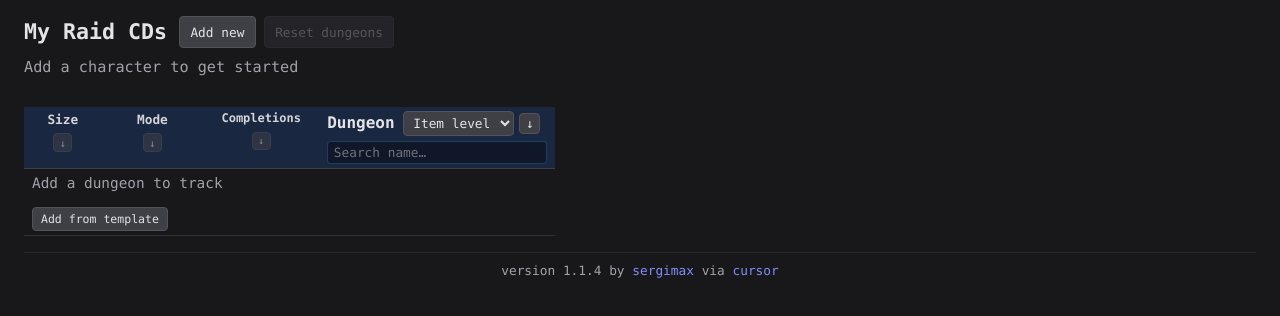
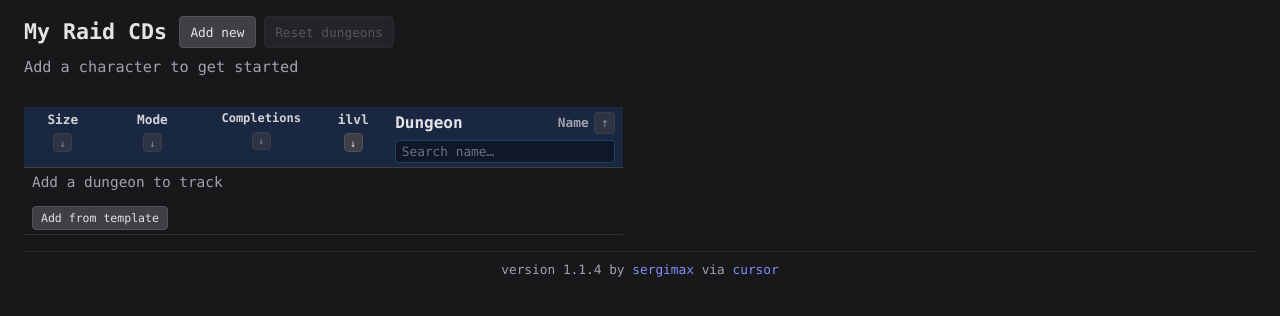
Before and after one commit to sergimax/my-raid-cds, a React (Vite) app: page / in a window 1280 px wide. Shown: the top 316 px of the page. Built offline with nearby package versions, Linux system fonts and the light colour scheme.

Commit message:
feat(dungeon-table): add starting item level column with sorting functionality and update table layout

```diff
--- a/src/components/dungeon-table/index.tsx
+++ b/src/components/dungeon-table/index.tsx
@@ -8,14 +8,11 @@ import type { DungeonSortKey } from "./dungeon-table-utils";
 import {
   characterHasToggles,
   filterDungeonsByName,
+  getItemLevelTier,
+  getStartingItemLevel,
   sortDungeons,
 } from "./dungeon-table-utils";
 import "./styles.css";
-
-type DungeonSortKeyDungeonSelect = Exclude<
-  DungeonSortKey,
-  "size" | "mode" | "completions"
->;
 
 export function DungeonTable({
   dungeons,
@@ -70,6 +67,24 @@ export function DungeonTable({
     }
   }, [sortKey, handleToggleSortDir]);
 
+  const handleNameSortClick = useCallback(() => {
+    if (sortKey !== "name") {
+      setSortKey("name");
+      setSortDir("asc");
+    } else {
+      handleToggleSortDir();
+    }
+  }, [sortKey, handleToggleSortDir]);
+
+  const handleItemLevelSortClick = useCallback(() => {
+    if (sortKey !== "itemLevel") {
+      setSortKey("itemLevel");
+      setSortDir("desc");
+    } else {
+      handleToggleSortDir();
+    }
+  }, [sortKey, handleToggleSortDir]);
+
   const handleCompletionsSortClick = useCallback(() => {
     if (sortKey !== "completions") {
       setSortKey("completions");
@@ -78,25 +93,6 @@ export function DungeonTable({
       handleToggleSortDir();
     }
   }, [sortKey, handleToggleSortDir]);
-
-  const handleDungeonSortKeyChange = useCallback(
-    (event: ChangeEvent<HTMLSelectElement>) => {
-      const nextKey = event.target.value as
-        | DungeonSortKeyDungeonSelect
-        | "__size__"
-        | "__mode__"
-        | "__completions__";
-      if (
-        nextKey === "__size__" ||
-        nextKey === "__mode__" ||
-        nextKey === "__completions__"
-      ) {
-        return;
-      }
-      setSortKey(nextKey as DungeonSortKey);
-    },
-    []
-  );
 
   const markedCountsByCharacterId = useMemo(() => {
     const dungeonIdSet = new Set(dungeons.map((dungeon) => dungeon.id));
@@ -139,7 +135,7 @@ export function DungeonTable({
     [dungeons, nameSearch, sortKey, sortDir, completionCountsByDungeonId]
   );
 
-  const colSpan = 4 + characters.length;
+  const colSpan = 5 + characters.length;
   const hasDungeons = dungeons.length > 0;
   const hasVisibleRows = visibleDungeons.length > 0;
 
@@ -267,55 +263,61 @@ export function DungeonTable({
               </button>
             </div>
           </th>
+          <th scope="col" className="dungeon-table-ilvl-col">
+            <div className="dungeon-table-ilvl-header">
+              <span className="dungeon-table-ilvl-header-label">ilvl</span>
+              <button
+                type="button"
+                className={`dungeon-table-sort-dir-btn dungeon-table-ilvl-sort-dir-btn${
+                  sortKey === "itemLevel"
+                    ? " dungeon-table-ilvl-sort-dir-btn--active"
+                    : ""
+                }`}
+                onClick={handleItemLevelSortClick}
+                aria-label={
+                  sortKey === "itemLevel"
+                    ? `Starting item level: sort ${sortDir === "asc" ? "ascending" : "descending"}`
+                    : "Sort by starting item level"
+                }
+                title={
+                  sortKey === "itemLevel"
+                    ? sortDir === "asc"
+                      ? "Ascending by starting ilvl (click for descending)"
+                      : "Descending by starting ilvl (click for ascending)"
+                    : "Sort by starting item level"
+                }
+              >
+                {sortKey === "itemLevel" ? (sortDir === "asc" ? "↑" : "↓") : "↓"}
+              </button>
+            </div>
+          </th>
           <th scope="col" className="dungeon-table-sticky-col">
             <div className="dungeon-table-dungeon-header">
               <div className="dungeon-table-dungeon-header-row">
                 <span className="dungeon-table-dungeon-header-label">Dungeon</span>
-                <div className="dungeon-table-sort">
-                  <select
-                    id="dungeon-sort"
-                    className="dungeon-table-sort-select"
-                    value={
-                      sortKey === "size"
-                        ? "__size__"
-                        : sortKey === "mode"
-                          ? "__mode__"
-                          : sortKey === "completions"
-                            ? "__completions__"
-                            : sortKey
+                <div className="dungeon-table-sort dungeon-table-name-sort">
+                  <span className="dungeon-table-name-sort-label">Name</span>
+                  <button
+                    type="button"
+                    className={`dungeon-table-sort-dir-btn dungeon-table-name-sort-dir-btn${
+                      sortKey === "name" ? " dungeon-table-name-sort-dir-btn--active" : ""
+                    }`}
+                    onClick={handleNameSortClick}
+                    aria-label={
+                      sortKey === "name"
+                        ? `Dungeon name: sort ${sortDir === "asc" ? "ascending" : "descending"}`
+                        : "Sort by dungeon name"
                     }
-                    onChange={handleDungeonSortKeyChange}
-                    aria-label="Sort dungeons by"
+                    title={
+                      sortKey === "name"
+                        ? sortDir === "asc"
+                          ? "Ascending A–Z (click for descending)"
+                          : "Descending Z–A (click for ascending)"
+                        : "Sort by name"
+                    }
                   >
-                    <option value="__size__" hidden>
-                      —
-                    </option>
-                    <option value="__mode__" hidden>
-                      —
-                    </option>
-                    <option value="__completions__" hidden>
-                      —
-                    </option>
-                    <option value="name">Name</option>
-                    <option value="itemLevel">Item level</option>
-                  </select>
-                  {sortKey !== "size" &&
-                  sortKey !== "mode" &&
-                  sortKey !== "completions" ? (
-                    <button
-                      type="button"
-                      className="dungeon-table-sort-dir-btn"
-                      onClick={handleToggleSortDir}
-                      aria-label={`Sort ${sortDir === "asc" ? "ascending" : "descending"}`}
-                      title={
-                        sortDir === "asc"
-                          ? "Ascending (click for descending)"
-                          : "Descending (click for ascending)"
-                      }
-                    >
-                      {sortDir === "asc" ? "↑" : "↓"}
-                    </button>
-                  ) : null}
+                    {sortKey === "name" ? (sortDir === "asc" ? "↑" : "↓") : "↑"}
+                  </button>
                 </div>
               </div>
               <input
@@ -379,6 +381,7 @@ export function DungeonTable({
           visibleDungeons.map((dungeon) => {
             const completionCount =
               completionCountsByDungeonId[dungeon.id] ?? 0;
+            const startingIlvl = getStartingItemLevel(dungeon);
             return (
               <tr key={dungeon.id}>
                 <td className="dungeon-table-size-col">{dungeon.size}</td>
@@ -400,6 +403,24 @@ export function DungeonTable({
                   >
                     {completionCount}
                   </span>
+                </td>
+                <td className="dungeon-table-ilvl-col">
+                  {startingIlvl > 0 ? (
+                    <span
+                      className={`dungeon-table-ilvl-value dungeon-name dungeon-name--tier-${getItemLevelTier(
+                        dungeon.itemLevel
+                      )}`}
+                    >
+                      {startingIlvl}
+                    </span>
+                  ) : (
+                    <span
+                      className="dungeon-table-ilvl-empty"
+                      aria-label="Item level not set"
+                    >
+                      —
+                    </span>
+                  )}
                 </td>
                 <td className="dungeon-table-sticky-col">
                   <DungeonCell
--- a/src/components/dungeon-table/styles.css
+++ b/src/components/dungeon-table/styles.css
@@ -10,6 +10,7 @@
   --dungeon-table-size-col-width: 4.25rem;
   --dungeon-table-mode-col-width: 5.75rem;
   --dungeon-table-completions-col-width: 6.75rem;
+  --dungeon-table-ilvl-col-width: 3.75rem;
 }
 
 .dungeon-table th,
@@ -209,12 +210,78 @@
   background-color: #141c2a;
 }
 
+/* Sticky starting ilvl column */
+.dungeon-table-ilvl-col {
+  position: sticky;
+  left: calc(
+    var(--dungeon-table-size-col-width) + var(--dungeon-table-mode-col-width) +
+      var(--dungeon-table-completions-col-width)
+  );
+  z-index: 1;
+  width: var(--dungeon-table-ilvl-col-width);
+  min-width: var(--dungeon-table-ilvl-col-width);
+  max-width: var(--dungeon-table-ilvl-col-width);
+  text-align: center;
+  vertical-align: middle;
+  background: #141c2a;
+  box-shadow: 1px 0 0 rgba(56, 189, 248, 0.12);
+}
+
+.dungeon-table th.dungeon-table-ilvl-col {
+  background: #1a2740;
+  z-index: 2;
+  font-size: 0.8em;
+  font-weight: 600;
+  color: var(--zinc-300);
+  vertical-align: top;
+  padding: 0.35rem 0.25rem;
+}
+
+.dungeon-table-ilvl-header {
+  display: flex;
+  flex-direction: column;
+  align-items: center;
+  justify-content: flex-start;
+  gap: 0.35rem;
+  width: 100%;
+}
+
+.dungeon-table-ilvl-header-label {
+  font-weight: 600;
+  line-height: 1.2;
+}
+
+.dungeon-table-ilvl-sort-dir-btn:not(.dungeon-table-ilvl-sort-dir-btn--active) {
+  opacity: 0.55;
+}
+
+.dungeon-table-ilvl-sort-dir-btn--active {
+  opacity: 1;
+}
+
+.dungeon-table-ilvl-value {
+  font-variant-numeric: tabular-nums;
+}
+
+.dungeon-table-ilvl-empty {
+  color: var(--zinc-500);
+  font-weight: 600;
+}
+
+.dungeon-table tbody tr:nth-child(odd) td.dungeon-table-ilvl-col {
+  background-color: #182234;
+}
+
+.dungeon-table tbody tr:nth-child(even) td.dungeon-table-ilvl-col {
+  background-color: #141c2a;
+}
+
 /* Sticky dungeon column — name and delete */
 .dungeon-table-sticky-col {
   position: sticky;
   left: calc(
     var(--dungeon-table-size-col-width) + var(--dungeon-table-mode-col-width) +
-      var(--dungeon-table-completions-col-width)
+      var(--dungeon-table-completions-col-width) + var(--dungeon-table-ilvl-col-width)
   );
   z-index: 1;
   background: #141c2a;
@@ -227,11 +294,11 @@
 .dungeon-table
   th:not(.dungeon-table-sticky-col):not(.dungeon-table-size-col):not(
     .dungeon-table-mode-col
-  ):not(.dungeon-table-completions-col),
+  ):not(.dungeon-table-completions-col):not(.dungeon-table-ilvl-col),
 .dungeon-table
   td:not(.dungeon-table-sticky-col):not(.dungeon-table-size-col):not(
     .dungeon-table-mode-col
-  ):not(.dungeon-table-completions-col) {
+  ):not(.dungeon-table-completions-col):not(.dungeon-table-ilvl-col) {
   width: 180px;
 }
 
@@ -264,6 +331,24 @@
 .dungeon-table-dungeon-header-label {
   font-weight: 600;
   flex-shrink: 0;
+}
+
+.dungeon-table-name-sort {
+  margin-left: auto;
+}
+
+.dungeon-table-name-sort-label {
+  font-size: 0.8em;
+  font-weight: 600;
+  color: var(--zinc-400);
+}
+
+.dungeon-table-name-sort-dir-btn:not(.dungeon-table-name-sort-dir-btn--active) {
+  opacity: 0.55;
+}
+
+.dungeon-table-name-sort-dir-btn--active {
+  opacity: 1;
 }
 
 .dungeon-table-sort {
```
Also changed, not shown: src/components/dungeon-table/dungeon-table-utils.ts (+13 -10 lines), 1 other file (tests, documents, lock files or other folders).
